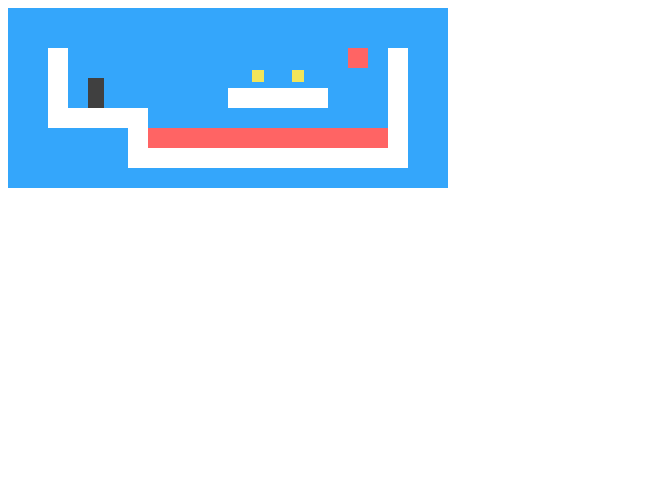
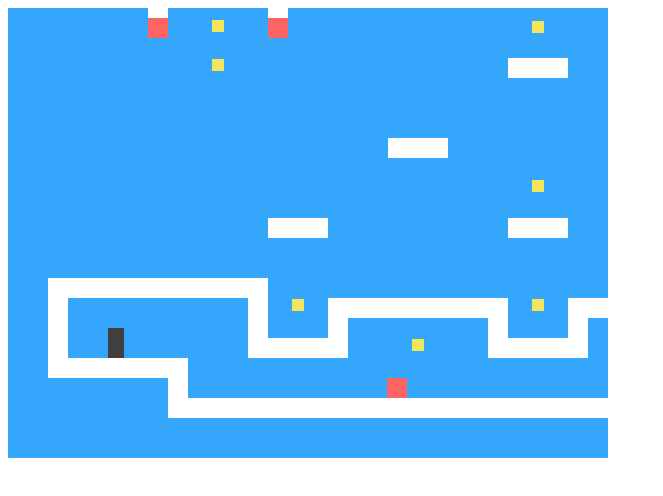
Before and after one commit to TomasAnderson/A-Platform-Game, a plain HTML site: page index.html in a window 1280 px wide. Shown: the whole page, without its empty margins (0-663 px from the left). Drawn offline with Linux system fonts and the light colour scheme.

Commit message:
finish game

```diff
--- a/code/game.js
+++ b/code/game.js
@@ -165,3 +165,194 @@ DOMDisplay.prototype.scrollPlayerIntoView = function() {
 DOMDisplay.prototype.clear = function() {
   this.wrap.parentNode.removeChild(this.wrap);
 };
+
+Level.prototype.obstacleAt = function(pos, size) {
+  var xStart = Math.floor(pos.x);
+  var xEnd = Math.ceil(pos.x + size.x);
+  var yStart = Math.floor(pos.y);
+  var yEnd = Math.ceil(pos.y + size.y);
+
+  if (xStart < 0 || xEnd > this.width || yStart < 0)
+    return "wall";
+  if (yEnd > this.height)
+    return "lava";
+  for (var y = yStart; y < yEnd; y++) {
+    for (var x = xStart; x < xEnd; x++) {
+      var fieldType = this.grid[y][x];
+      if (fieldType) return fieldType;
+    }
+  }
+};
+
+Level.prototype.actorAt = function(actor) {
+  for (var i = 0; i < this.actors.length; i++) {
+    var other = this.actors[i];
+    if (other != actor &&
+        actor.pos.x + actor.size.x > other.pos.x &&
+        actor.pos.x < other.pos.x + other.size.x &&
+        actor.pos.y + actor.size.y > other.pos.y &&
+        actor.pos.y < other.pos.y + other.size.y)
+      return other;
+  }
+};
+
+var maxStep = 0.05;
+
+Level.prototype.animate = function(step, keys) {
+  if (this.status != null)
+    this.finishDelay -= step;
+
+  while (step > 0) {
+    var thisStep = Math.min(step, maxStep);
+    this.actors.forEach(function(actor) {
+      actor.act(thisStep, this, keys);
+    }, this);
+    step -= thisStep;
+  }
+};
+
+Lava.prototype.act = function(step, level) {
+  var newPos = this.pos.plus(this.speed.times(step));
+  if (!level.obstacleAt(newPos, this.size))
+    this.pos = newPos;
+  else if (this.repeatPos)
+    this.pos = this.repeatPos;
+  else
+    this.speed = this.speed.times(-1);
+};
+
+var wobbleSpeed = 8, wobbleDist = 0.07;
+
+Coin.prototype.act = function(step) {
+  this.wobble += step * wobbleSpeed;
+  var wobblePos = Math.sin(this.wobble) * wobbleDist;
+  this.pos = this.basePos.plus(new Vector(0, wobblePos));
+};
+
+var playerXSpeed = 7;
+
+Player.prototype.moveX = function(step, level, keys) {
+  this.speed.x = 0;
+  if (keys.left) this.speed.x -= playerXSpeed;
+  if (keys.right) this.speed.x += playerXSpeed;
+
+  var motion = new Vector(this.speed.x * step, 0);
+  var newPos = this.pos.plus(motion);
+  var obstacle = level.obstacleAt(newPos, this.size);
+  if (obstacle)
+    level.playerTouched(obstacle);
+  else
+    this.pos = newPos;
+};
+
+var gravity = 30;
+var jumpSpeed = 17;
+
+Player.prototype.moveY = function(step, level, keys) {
+  this.speed.y += step * gravity;
+  var motion = new Vector(0, this.speed.y * step);
+  var newPos = this.pos.plus(motion);
+  var obstacle = level.obstacleAt(newPos, this.size);
+  if (obstacle) {
+    level.playerTouched(obstacle);
+    if (keys.up && this.speed.y > 0)
+      this.speed.y = -jumpSpeed;
+    else
+      this.speed.y = 0;
+  } else {
+    this.pos = newPos;
+  }
+};
+
+Player.prototype.act = function(step, level, keys) {
+  this.moveX(step, level, keys);
+  this.moveY(step, level, keys);
+
+  var otherActor = level.actorAt(this);
+  if (otherActor)
+    level.playerTouched(otherActor.type, otherActor);
+
+  // Losing animation
+  if (level.status == "lost") {
+    this.pos.y += step;
+    this.size.y -= step;
+  }
+};
+
+Level.prototype.playerTouched = function(type, actor) {
+  if (type == "lava" && this.status == null) {
+    this.status = "lost";
+    this.finishDelay = 1;
+  } else if (type == "coin") {
+    this.actors = this.actors.filter(function(other) {
+      return other != actor;
+    });
+    if (!this.actors.some(function(actor) {
+      return actor.type == "coin";
+    })) {
+      this.status = "won";
+      this.finishDelay = 1;
+    }
+  }
+};
+
+var arrowCodes = {37: "left", 38: "up", 39: "right"};
+
+function trackKeys(codes) {
+  var pressed = Object.create(null);
+  function handler(event) {
+    if (codes.hasOwnProperty(event.keyCode)) {
+      var down = event.type == "keydown";
+      pressed[codes[event.keyCode]] = down;
+      event.preventDefault();
+    }
+  }
+  addEventListener("keydown", handler);
+  addEventListener("keyup", handler);
+  return pressed;
+}
+
+function runAnimation(frameFunc) {
+  var lastTime = null;
+  function frame(time) {
+    var stop = false;
+    if (lastTime != null) {
+      var timeStep = Math.min(time - lastTime, 100) / 1000;
+      stop = frameFunc(timeStep) === false;
+    }
+    lastTime = time;
+    if (!stop)
+      requestAnimationFrame(frame);
+  }
+  requestAnimationFrame(frame);
+}
+
+var arrows = trackKeys(arrowCodes);
+
+function runLevel(level, Display, andThen) {
+  var display = new Display(document.body, level);
+  runAnimation(function(step) {
+    level.animate(step, arrows);
+    display.drawFrame(step);
+    if (level.isFinished()) {
+      display.clear();
+      if (andThen)
+        andThen(level.status);
+      return false;
+    }
+  });
+}
+
+function runGame(plans, Display) {
+  function startLevel(n) {
+    runLevel(new Level(plans[n]), Display, function(status) {
+      if (status == "lost")
+         startLevel(n);
+      if (n < plans.length - 1)
+        startLevel(n + 1);
+      else
+        console.log("You win!");
+    });
+  }
+  startLevel(3);
+}
--- a/index.html
+++ b/index.html
@@ -2,12 +2,12 @@
 <head>
 	<title>A platform Game</title>
 	<script src="code/game.js"></script>
+	<script src="code/game_levels.js"></script>
 	<link rel="stylesheet" href="css/game.css">
 </head>
 <body>
   <script>
-  	var simpleLevel = new Level(simpleLevelPlan);
-  	var display = new DOMDisplay(document.body, simpleLevel);
+  	runGame(GAME_LEVELS, DOMDisplay);
   </script>
 </body>
 </html>
```
